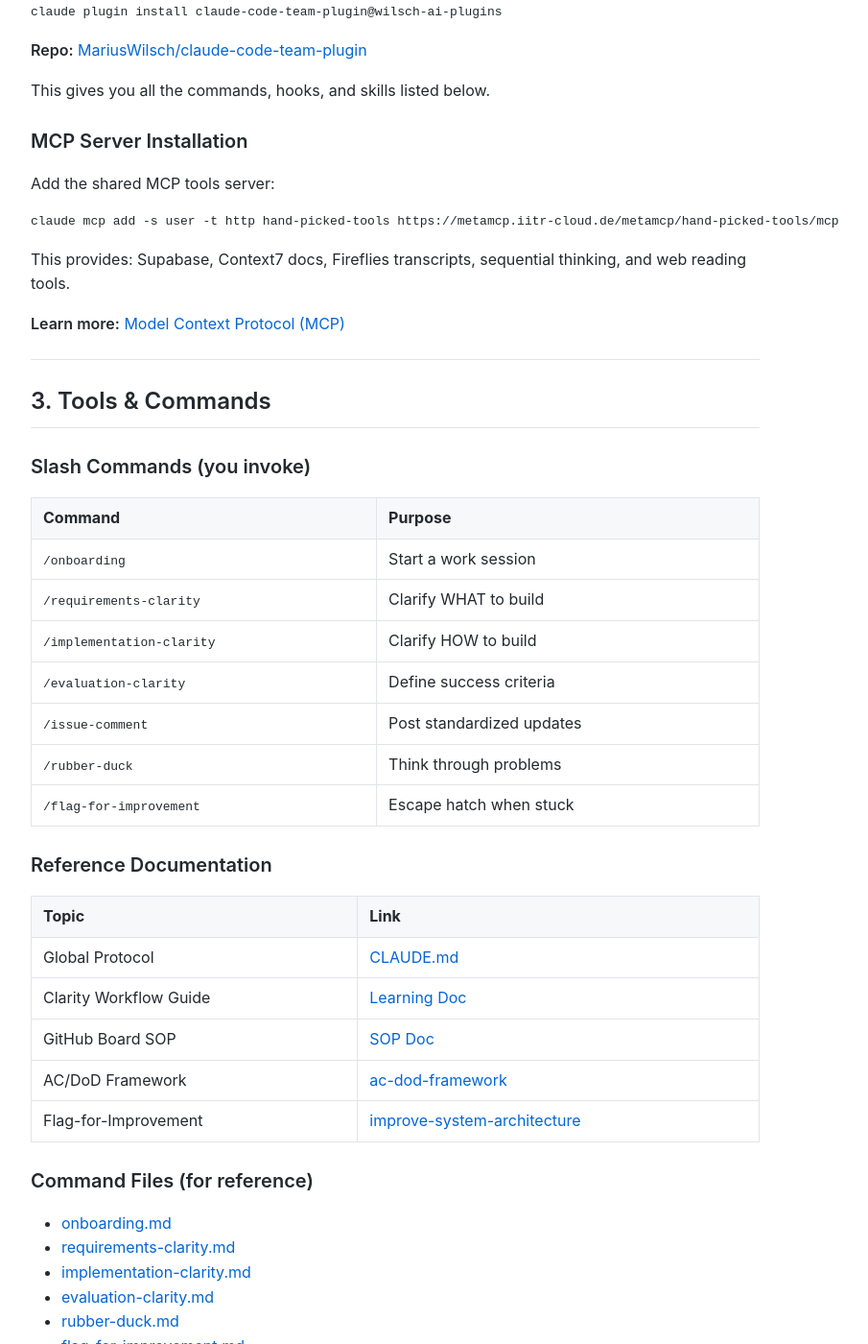
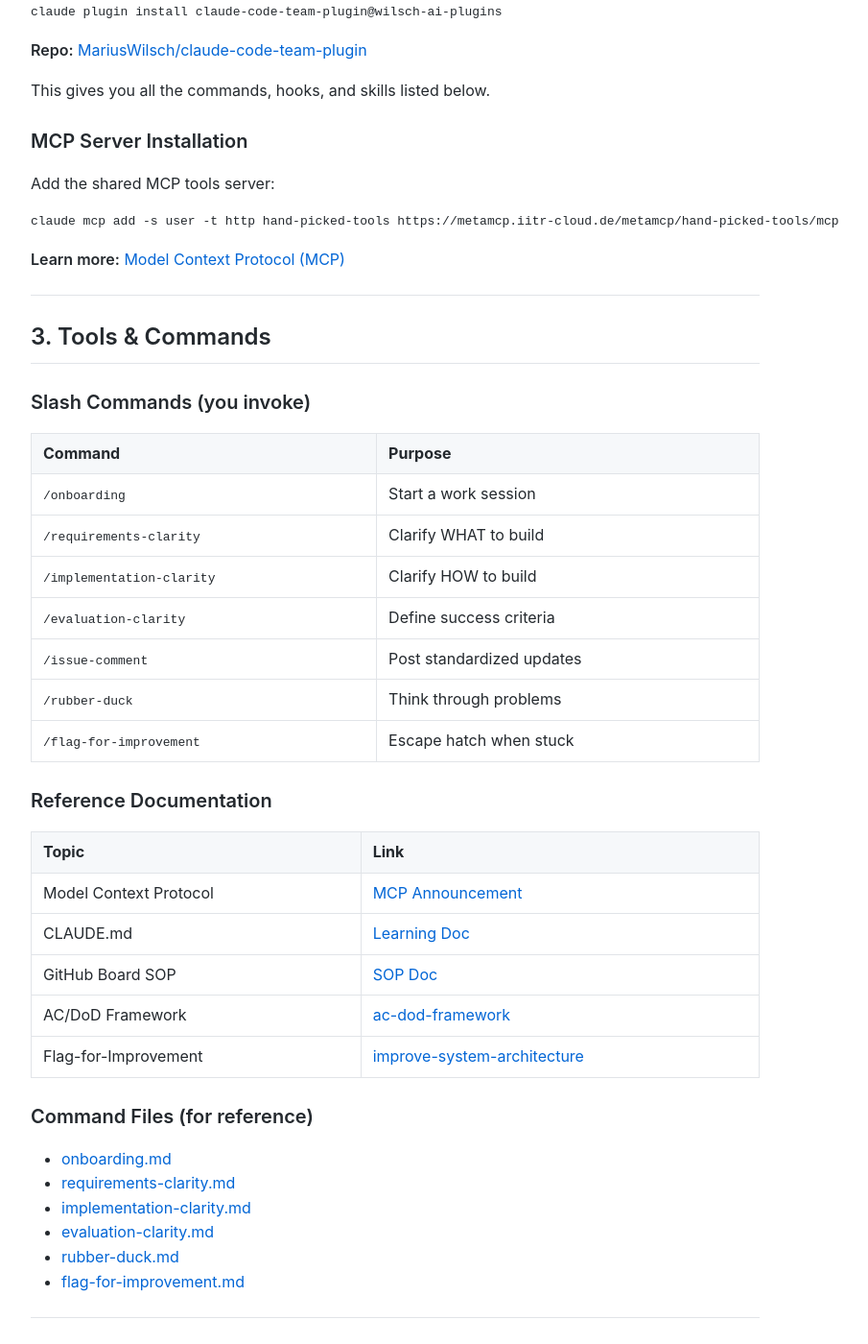
Before and after one commit to MariusWilsch/public-wilsch-ai-pages, a Jekyll site: the page built from global/mohamed-onboarding-reference.md, in a window 1280 px wide and 1400 px high, scrolled down 1107 px. Shown: the whole window at 96% size, without its empty margins (228-1133 px from the left). Built offline with Jekyll 4.4.1, drawn with Linux system fonts in a browser that asks for light colours; our own code applies the rules of GitHub Pages for plain Markdown files.

Commit message:
Sync from hippocampus 2026-01-16

````diff
--- a/global/mohamed-onboarding-reference.md
+++ b/global/mohamed-onboarding-reference.md
@@ -50,7 +50,6 @@ Add the shared MCP tools server:
 claude mcp add -s user -t http hand-picked-tools https://metamcp.iitr-cloud.de/metamcp/hand-picked-tools/mcp
 ```
 
-This provides: Supabase, Context7 docs, Fireflies transcripts, sequential thinking, and web reading tools.
 
 **Learn more:** [Model Context Protocol (MCP)](https://www.anthropic.com/news/model-context-protocol)
 
@@ -74,8 +73,8 @@ This provides: Supabase, Context7 docs, Fireflies transcripts, sequential thinki
 
 | Topic | Link |
 |-------|------|
-| Global Protocol | [CLAUDE.md](https://raw.githubusercontent.com/veloxforce/claude-user-configs/main/CLAUDE.md) |
-| Clarity Workflow Guide | [Learning Doc](https://docs.google.com/document/d/1U4x9o_oAfLBeQqKCUK_odQAA3D6SZSVA5A6VU-B0X2k/edit?tab=t.0#heading=h.vm57fatrx2rm) |
+| Model Context Protocol | [MCP Announcement](https://www.anthropic.com/news/model-context-protocol) |
+| CLAUDE.md | [Learning Doc](https://docs.google.com/document/d/1U4x9o_oAfLBeQqKCUK_odQAA3D6SZSVA5A6VU-B0X2k/edit?tab=t.0#heading=h.vm57fatrx2rm) |
 | GitHub Board SOP | [SOP Doc](https://docs.google.com/document/d/1h_BoV1HW9i4wkixyEHY26UsoNRH8qZomtOJPQhPKJCA/edit?usp=sharing) |
 | AC/DoD Framework | [ac-dod-framework](https://mariuswilsch.github.io/public-wilsch-ai-pages/global/ac-dod-framework) |
 | Flag-for-Improvement | [improve-system-architecture](https://mariuswilsch.github.io/public-wilsch-ai-pages/global/improve-system-architecture) |
````
